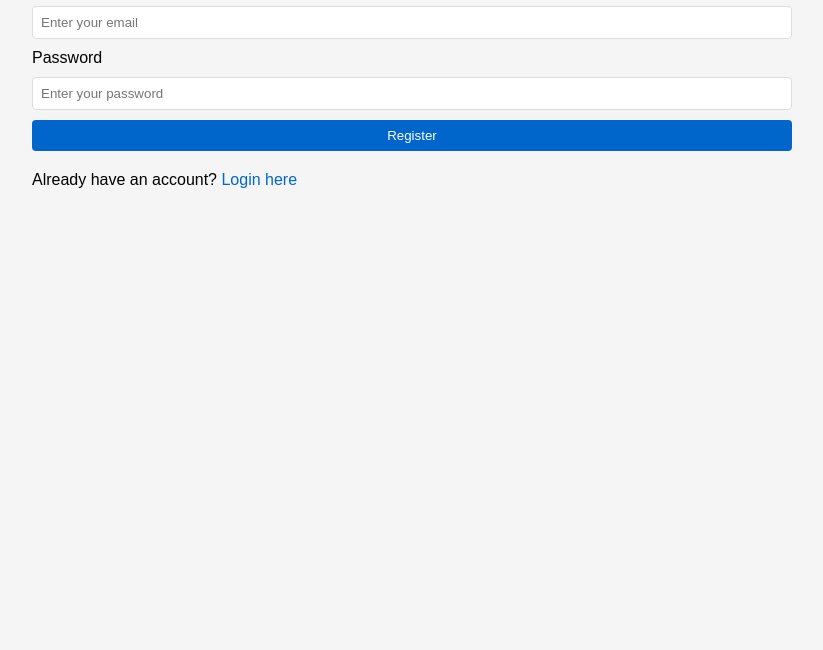
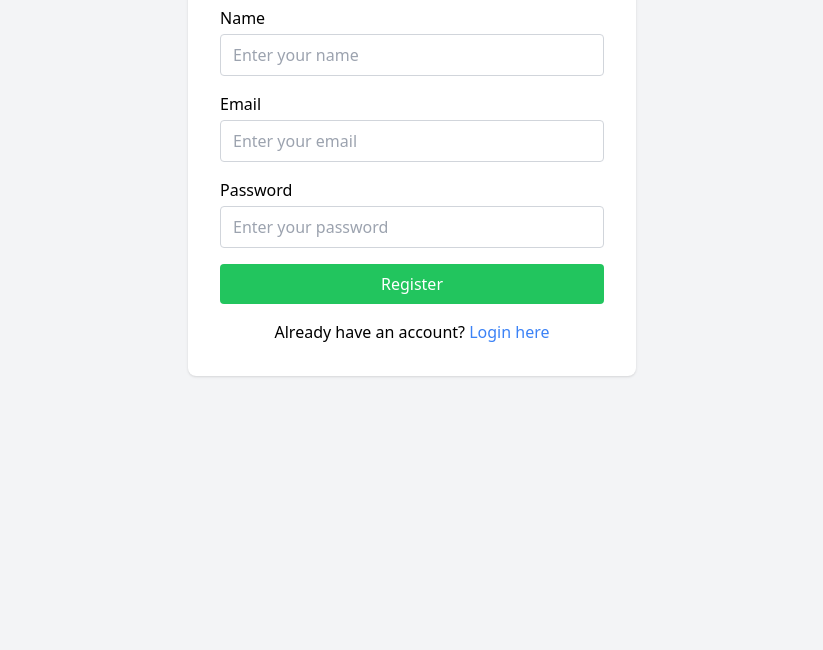
Before and after one commit to Jenng05/JS2-Course-Assignment, a website with bundled scripts: page register.html in a window 1280 px wide. Shown: the part 150-800 px from the top of the page, without its empty margins (228-1051 px from the left). Built offline with nearby package versions, Linux system fonts and the light colour scheme.

Commit message:
Style register page with Tailwind

```diff
--- a/register.html
+++ b/register.html
@@ -4,34 +4,53 @@
     <meta charset="UTF-8" />
     <meta name="viewport" content="width=device-width, initial-scale=1.0" />
     <title>Register</title>
-    <link rel="stylesheet" href="css/style.css" />
+    <link rel="stylesheet" href="css/output.css" />
   </head>
-  <body>
-    <main>
-      <h1>Register</h1>
+  <body class="bg-gray-100">
+    <main class="max-w-md mx-auto mt-16 p-8 bg-white rounded-lg shadow">
+      <h1 class="text-3xl font-bold mb-6">Register</h1>
       <form id="registerForm">
-        <label for="name">Name</label>
-        <input type="text" id="name" placeholder="Enter your name" required />
+        <label class="block mb-1 font-medium" for="name">Name</label>
+        <input
+          type="text"
+          id="name"
+          placeholder="Enter your name"
+          required
+          class="block w-full border border-gray-300 rounded px-3 py-2 mb-4"
+        />
 
-        <label for="email">Email</label>
+        <label for="email" class="block mb-1 font-medium">Email</label>
         <input
           type="email"
           id="email"
           placeholder="Enter your email"
           required
+          class="block w-full border border-gray-300 rounded px-3 py-2 mb-4"
         />
 
-        <label for="password">Password</label>
+        <label for="password" class="block mb-1 font-medium">Password</label>
         <input
           type="password"
           id="password"
           placeholder="Enter your password"
           required
+          minlength="8"
+          class="block w-full border border-gray-300 rounded px-3 py-2 mb-4"
         />
 
-        <button type="submit">Register</button>
+        <button
+          type="submit"
+          class="w-full bg-green-500 text-white py-2 px-3 rounded hover:bg-green-600"
+        >
+          Register
+        </button>
       </form>
-      <p>Already have an account? <a href="index.html">Login here</a></p>
+      <p class="mt-4 text-center">
+        Already have an account?
+        <a href="index.html" class="text-blue-500 hover:underline"
+          >Login here</a
+        >
+      </p>
     </main>
     <script type="module" src="js/auth/register.js"></script>
   </body>
```
Also changed, not shown: css/output.css.
